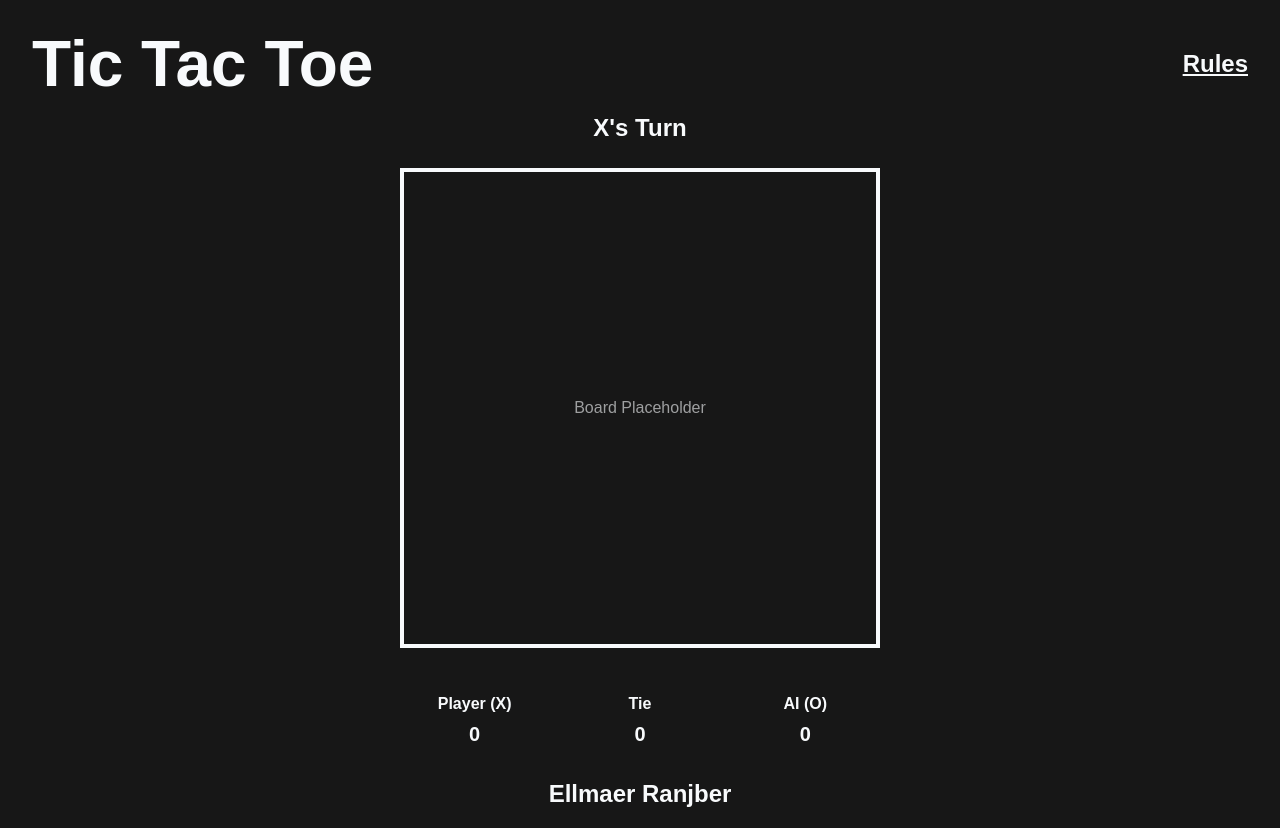
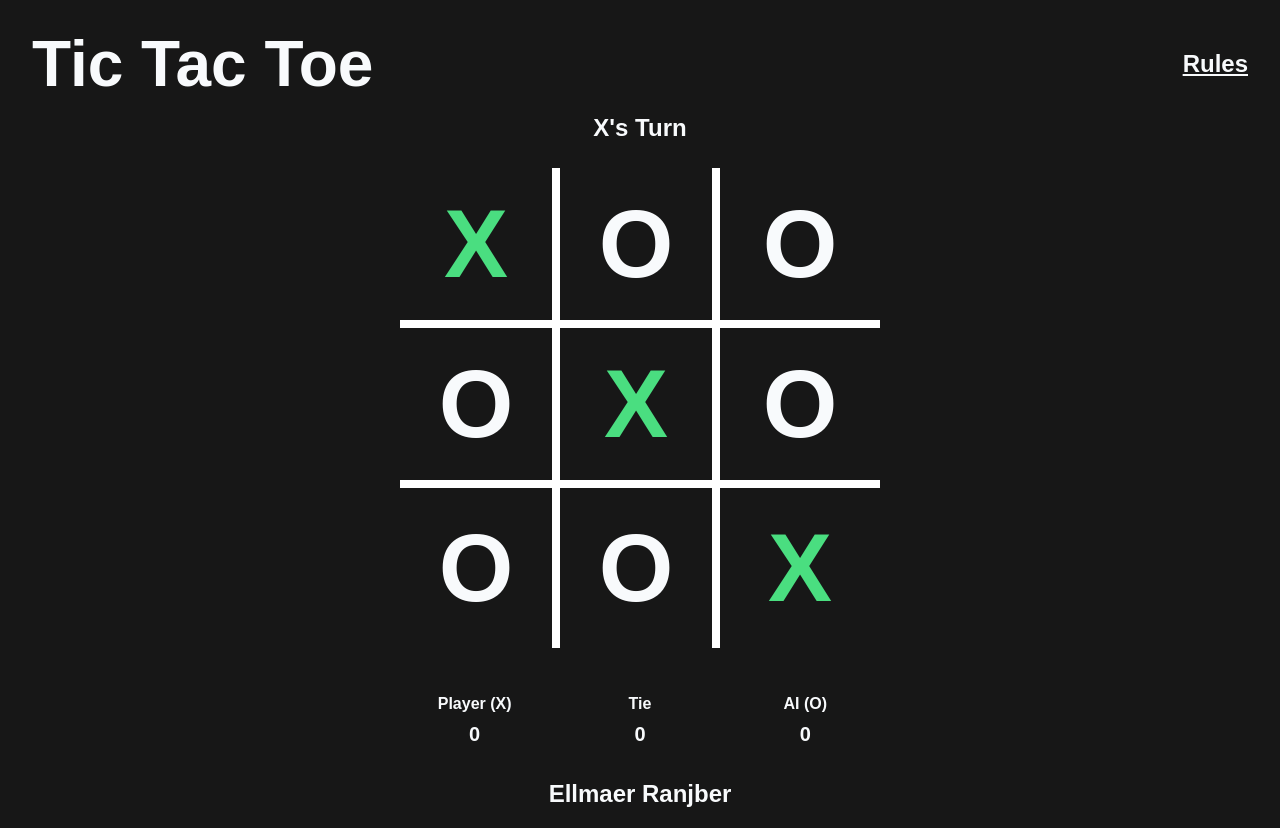
Before and after one commit to mjollnir03/Tic-Tac-Toe, a React (Vite) app in the folder tic-tac-toe/: page / in a window 1280 px wide. Built offline with nearby package versions, Linux system fonts and the light colour scheme.

Commit message:
basic FE layout completed
only visible on desktop devices without issues

```diff
--- a/tic-tac-toe/src/App.tsx
+++ b/tic-tac-toe/src/App.tsx
@@ -20,9 +20,7 @@ function App() {
                     </div>
 
                     {/* Board */}
-                    <div className="border-4 border-[#F8FAFC] w-[90vw] max-w-[480px] aspect-square flex items-center justify-center">
-                        <p className="opacity-60">Board Placeholder</p>
-                    </div>
+                    < Board />
 
                     {/* Scoreboard  */}
                     <div className="mt-8 w-full max-w-[520px]">
@@ -52,6 +50,43 @@ function ScoreCard({ label, value }: { label: string; value: number }) {
     );
 }
 
-function Board() {}
+function Board() {
+    return (
+        <div className="grid grid-cols-3 grid-rows-3 w-[480px] h-[480px] font-semibold">
+            {/* Row 1 */}
+            <div className="flex items-center justify-center border-r-[8px] border-b-[8px] border-white text-[96px] text-[#4ADE80]">
+                X
+            </div>
+            <div className="flex items-center justify-center border-r-[8px] border-b-[8px] border-white text-[96px]">
+                O
+            </div>
+            <div className="flex items-center justify-center border-b-[8px] border-white text-[96px]">
+                O
+            </div>
+
+            {/* Row 2 */}
+            <div className="flex items-center justify-center border-r-[8px] border-b-[8px] border-white text-[96px]">
+                O
+            </div>
+            <div className="flex items-center justify-center border-r-[8px] border-b-[8px] border-white text-[96px] text-[#4ADE80]">
+                X
+            </div>
+            <div className="flex items-center justify-center border-b-[8px] border-white text-[96px]">
+                O
+            </div>
+
+            {/* Row 3 */}
+            <div className="flex items-center justify-center border-r-[8px] border-white text-[96px]">
+                O
+            </div>
+            <div className="flex items-center justify-center border-r-[8px] border-white text-[96px]">
+                O
+            </div>
+            <div className="flex items-center justify-center text-[96px] text-[#4ADE80]">
+                X
+            </div>
+        </div>
+    );
+}
 
 export default App;
--- a/tic-tac-toe/src/index.css
+++ b/tic-tac-toe/src/index.css
@@ -9,7 +9,7 @@
 
 * {
     background-color: var(--bg-color);
-    color: var(--txt-color);
+    /* color: var(--txt-color); */
     font-family: sans-serif; /* Change Later -> Inter */
 
 }
```
